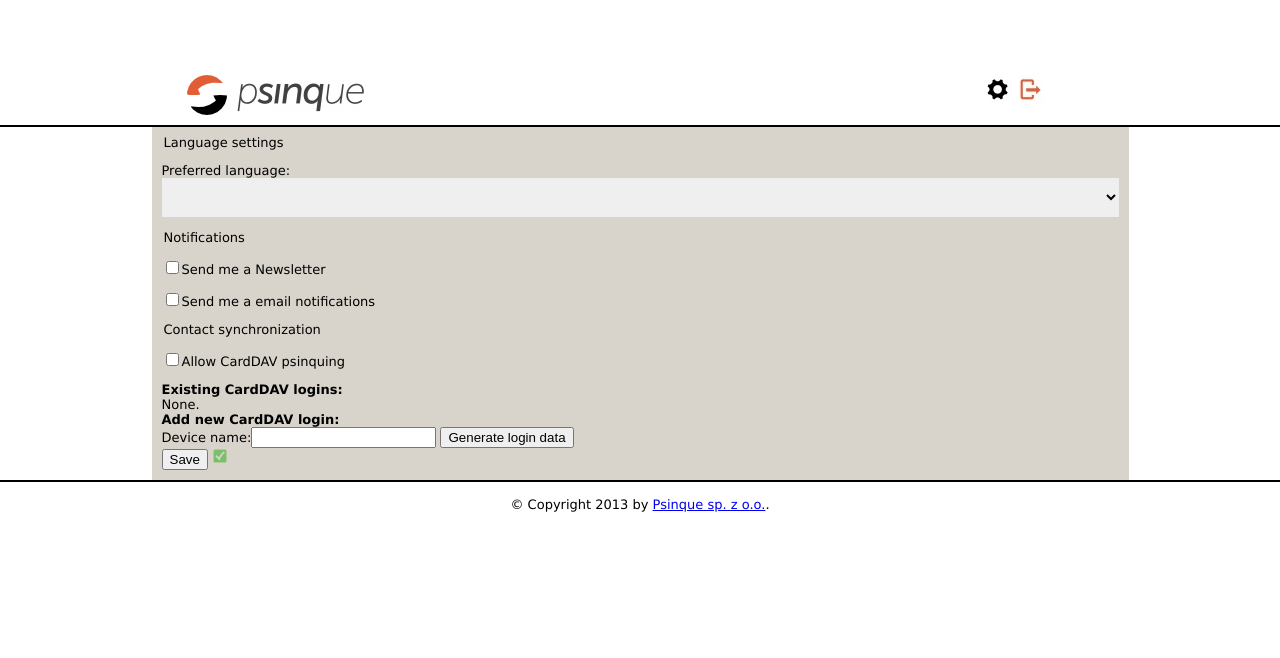
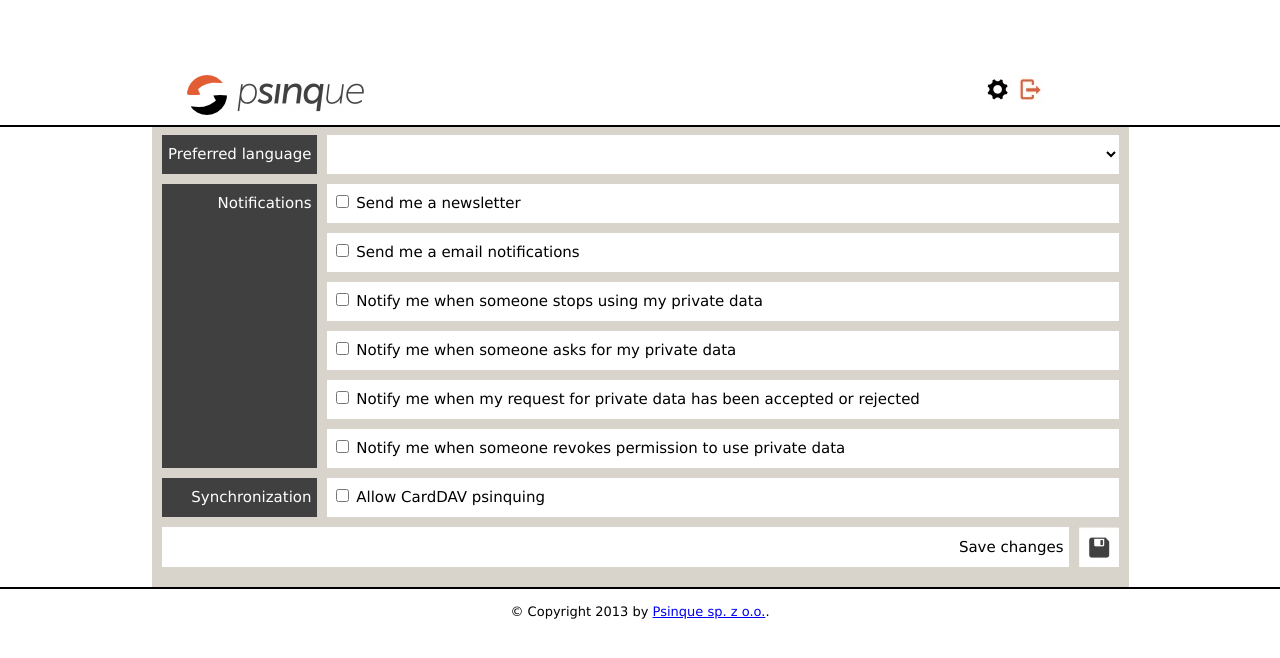
Before and after one commit to kradecki/psinque, a Python web app: template templates/settings_viewSettings.html in a window 1280 px wide. Shown: the top 658 px of the page. Run offline with Jinja, Linux system fonts and the light colour scheme; the template is opened without the code that fills it, so the values that code supplies are empty.

Commit message:
Rewrote settings page & bugfixes

```diff
--- a/Settings.py
+++ b/Settings.py
@@ -45,7 +45,9 @@ class Settings(MasterHandler):
 
             userSettings = self._getUserSettings()
 
-            carddavLogins = CardDAVLogin.all().ancestor(self.userProfile)
+            carddavLogins = CardDAVLogin.all(). \
+                                         ancestor(self.userProfile). \
+                                         fetch(1000)
 
             self.sendContent('templates/settings_viewSettings.html',
                             activeEntry = "",
--- a/javascripts/psinque.js
+++ b/javascripts/psinque.js
@@ -35,10 +35,26 @@ function stopLogoAnimation() {
     $("#animatedlogo").hide();
 }
 
-function removeElementNicely(element) {
+function markChangedFields(where) {
+    where.css("color", "#de5d35");
+}
+
+function unmarkChangedFields(where) {
+    where.find("input,select").css("color", "#000");
+}
+
+function removeElementWithEffects(element) {
   element.slideUp('fast', function() {
     element.remove();
   });
+}
+
+function hideElementWithEffects(element) {
+  element.slideUp('fast');
+}
+
+function showElementWithEffects(element) {
+  element.slideDown('fast');
 }
 
 $(document).ready(function() {
--- a/javascripts/settings_view.js
+++ b/javascripts/settings_view.js
@@ -1,58 +1,71 @@
 
 $(document).ready(function() {
 
+    if(!$("#synccarddav").is(':checked')) {
+        $("#carddavlogins").hide();
+    }
+
+    $("input,label").change(function() {
+        markChangedFields($(this));
+    });
+
     $("#synccarddav").click(function() {
-
         if($(this).is(':checked')) {
-            $("#carddavLogins").each(function() {
-                $(this).attr("diabled", "disabled");
-            });
+            console.log("checked");
+            showElementWithEffects($("#carddavlogins"));
         } else {
-            $("#carddavLogins").each(function() {
-                $(this).removeAttr("diabled");
-            });
+            console.log("unchecked");
+            hideElementWithEffects($("#carddavlogins"));
         }
 
     });
 
-    $("#generateCardDAV").click(function() {
+    $("#generatecarddav").click(function() {
 
-        $(".newCardDAVLogin").remove();
+        parent = $(this).parent().parent();
+        cardDAVName = $("#newcarddavname").val();
+        if(cardDAVName == "") {
+            window.alert("You need to name your device.");
+        } else {
+            executeAJAX("/settings/generatecarddavlogin?name=" + cardDAVName,
+                function(parsedJSON) {
+                    parent.find(".tableforminputs").append("</br>" +
+                        "<p>New CardDAV login:</br>Username: " +
+                        parsedJSON.username + "</br>Password: " +
+                        parsedJSON.password + "</p>");
+                });
+        }
 
-        cardDAVName = $("#newCardDAVName").val()
-
-        executeAJAX("/settings/generatecarddavlogin?name=" + cardDAVName,
-            function(parsedJSON) {
-                $("#carddavLogins").append("<p class='newCardDAVLogin'>New CardDAV login:</br>Username: " +
-                    parsedJSON.username + "</br>Password: " +
-                    parsedJSON.password + "</p>");
-            });
-
+        return false;
     });
 
-    $(".RemoveCardDAV").click(function() {
+    $(".removecarddav").click(function() {
 
-        cardDAVInfo = $(this).parent();
-        cardDAVKey = cardDAVInfo.find(".CardDAVkeys").val();
+        cardDAVInfo = $(this).parent().parent();
+        cardDAVKey = cardDAVInfo.find("td > label > .carddavkeys").val();
 
         executeAJAX("/settings/deletecarddav?key=" + cardDAVKey,
             function() {
-                cardDAVInfo.slideUp(function() {
-                    cardDAVInfo.remove();
-                });
+                labelCell = $("#carddavlogins > tbody > tr > .tableformlabels")
+                loginCount = parseInt(labelCell.attr('rowspan'));
+                labelCell.attr('rowspan', loginCount - 1);
+                removeElementWithEffects(cardDAVInfo);
             });
+
+        return false;
     });
 
-    $("#saveButton").click(function() {
+    $("#submitbutton").click(function() {
+        startLogoAnimation();
+        executeAJAX("/settings/updatesettings" +
+                "?emailnotifications=" + $("#emailnotifications").is(":checked") +
+                "&language=" + $("#language").val() +
+                "&synccarddav=" + $("#synccarddav").is(":checked") +
+                "&newsletter=" + $("#newsletter").is(":checked"),
+            function() {
+                stopLogoAnimation();
+            });
 
-        theWholeForm = $(this).parent();
-        executeAJAX("/settings/updatesettings" +
-            "?emailnotifications=" + $("#emailNotifications").is(":checked") +
-            "&language=" + $("#language").val() +
-            "&synccarddav=" + $("#syncCardDAV").is(":checked") +
-            "&newsletter=" + $("#newsletter").is(":checked"),
-            function() {
-                theWholeForm.find(".donemark").show();
-            });
+        return false;
     });
 });
--- a/stylesheets/psinque.css
+++ b/stylesheets/psinque.css
@@ -105,7 +105,12 @@ div#mycard {
     padding: 10px;
 }
 
-div#mycard table {
+div#tableform {
+    padding: 0;
+    margin: 0;
+}
+
+div#tableform table {
     width: 100%;
     padding: 0;
     height: 39px;
@@ -114,18 +119,18 @@ div#mycard table {
     margin: 0;
 }
 
-div#mycard tr {
+div#tableform tr {
     border-bottom: 10px solid #d8d4cb;
 }
 
-div#mycard td {
+div#tableform td {
     padding: 0;
     margin: 0;
 }
 
-div#mycard td.mycardlabels {
+div#tableform td.tableformlabels {
     vertical-align: text-top;
-    width: 140px;
+    width: 150px;
     padding-right: 5px;
     padding-top: 10px;
     background-color: #404040;
@@ -134,31 +139,32 @@ div#mycard td.mycardlabels {
     text-align: right;
 }
 
-div#mycard td.mycardinputs {
+div#tableform td.tableforminputs {
     padding-left: 10px;
 }
 
-div#mycard td.mycardbuttons {
+div#tableform td.tableformbuttons {
     text-align: right;
     padding-left: 10px;
     padding-right: 0px;
     width: 39px;
 }
 
-div#mycard td.mycardextras {
+div#tableform td.tableformextras {
     padding-left: 10px;
     padding-right: 0px;
     width: 120px;
 }
 
-div#mycard td.mycardbuttonlabels {
+div#tableform td.tableformbuttonlabels {
     text-align: right;
     padding-right: 5px;
     background-color: #fff;
     font-size: 15px;
 }
 
-div#mycard input[type=text],select {
+div#tableform input[type=text],select,label {
+    background-color: #fff;
     border: 0;
     font-size: 15px;
     width: 100%;
@@ -171,15 +177,21 @@ div#mycard input[type=text],select {
     padding-bottom: 0px;
 }
 
-div#mycard select {
+div#tableform label {
+    display: block;
+/*     vertical-align: middle; */
+    padding-top: 8px;
+}
+
+div#tableform select {
     background-color: #fff;
 }
 
-div#mycard a {
+div#tableform a {
     display: block;
 }
 
-div#mycard img {
+div#tableform img {
     display: block;
 }
 
--- a/templates/settings_viewSettings.html
+++ b/templates/settings_viewSettings.html
@@ -1,48 +1,138 @@
 {% extends "templates/masterTemplate.html" %}
 {% block title %}Settings{% endblock %}
 {% block javascripts %}
+    <script type="text/javascript" src="/javascripts/psinque.js"></script>
     <script type="text/javascript" src="/javascripts/settings_view.js"></script>
 {% endblock %}
 {% block content %}
-    <legend>Language settings</legend>
-    <p>
-    <label>Preferred language:</label>
+    <div id="tableform">
+    <span id="languagesettings">
+      <table>
+      <tbody>
+      <tr>
+        <td class="tableformlabels">Preferred language</td>
+        <td class="tableforminputs">
           <select id="language">
             {% for languageCode, languageName in availableLanguages.iteritems() %}
             <option {% if languageCode == userSettings.preferredLanguage %} selected {% endif %} value="{{ languageCode }}">{{ languageName }}</option>
             {% endfor %}
           </select>
-    </p>
-    <legend>Notifications</legend>
-    <p>
-    <input type="checkbox" id="newsletter" {% if userSettings.notifyNewsletter %}checked="checked"{% endif %}">Send me a Newsletter
-    </p>
-    <p>
-    <input type="checkbox" id="emailNotifications" {% if userSettings.notifyEmails %}checked="checked"{% endif %}">Send me a email notifications
-    </p>
-    <legend>Contact synchronization</legend>
+        </td>
+      </tr>
+      </tbody>
+      </table>
+    </span>
+    <span id="notificationsetting">
+      <table>
+      <tbody>
+      <tr>
+        <td rowspan="6" class="tableformlabels">Notifications</td>
+        <td class="tableforminputs">
+          <label>
+          <input type="checkbox" id="newsletter" {% if userSettings.notifyNewsletter %}checked="checked"{% endif %}"> Send me a newsletter
+          </label>
+        </td>
+      </tr>
+      <tr>
+        <td class="tableforminputs">
+          <label>
+          <input type="checkbox" id="emailnotifications" {% if userSettings.notifyEmails %}checked="checked"{% endif %}"> Send me a email notifications
+          </label>
+        </td>
+      </tr>
+      <tr>
+        <td class="tableforminputs">
+          <label>
+          <input type="checkbox" id="notifystops"> Notify me when someone stops using my private data
+          </label>
+        </td>
+      </tr>
+      <tr>
+        <td class="tableforminputs">
+          <label>
+          <input type="checkbox" id="notifyasks"> Notify me when someone asks for my private data
+          </label>
+        </td>
+      </tr>
+      <tr>
+        <td class="tableforminputs">
+          <label>
+          <input type="checkbox" id="notifyaccepts"> Notify me when my request for private data has been accepted or rejected
+          </label>
+        </td>
+      </tr>
+      <tr>
+        <td class="tableforminputs">
+          <label>
+          <input type="checkbox" id="notifyrevokes"> Notify me when someone revokes permission to use private data
+          </label>
+        </td>
+      </tr>
+      </tbody>
+      </table>
+    </span>
+    <span id="notificationsetting">
+      <table>
+      <tbody>
 <!--      <p>
     <input type="checkbox" name="syncgoogle" {% if syncWithGoogle %}checked="checked"{% endif %}">Psinque with my Google account
     </p>-->
-    <p>
-    <input type="checkbox" id="syncCardDAV" {% if userSettings.cardDAVenabled %}checked="checked"{% endif %}">Allow CardDAV psinquing
-    <br />
-    </p>
-    <span id="carddavLogins" {% if not cardDAVenabled %}disabled="disabled"{% endif %}>
-      <b>Existing CardDAV logins:</b><br/>
+      <tr>
+        <td rowspan="1" class="tableformlabels">Synchronization</td>
+        <td class="tableforminputs">
+          <label>
+          <input type="checkbox" id="synccarddav" {% if userSettings.cardDAVenabled %}checked="checked"{% endif %}"> Allow CardDAV psinquing
+          </label>
+        </td>
+      </tr>
+      </tbody>
+      </table>
+    </span>
+    <span id="carddavlogins" >
+      <table>
+      <tbody>
+      <tr>
+      <td rowspan="{{ carddavLogins|count + 1 }}" class="tableformlabels">CardDAV devices</td>
+      <td class="tableforminputs">
+        <input type="text" id="newcarddavname" value="" placeholder="Type a name for your device">
+      </td>
+      <td class="tableformbuttons">
+        <a href="" id="generatecarddav">
+          <img src="/images/squareicons/add.png" />
+        </a>
+      </td>
+      </tr>
       {% for login in carddavLogins %}
-        <p>{{ login.name }}
-          <input type="hidden" class="CardDAVkeys" value="{{ login.key() }}">
-          <input type="button" class="RemoveCardDAV" value="Remove" />
-        </p>
-      {% else %}
-      None.<br/>
+      <tr>
+      <td class="tableforminputs">
+        <label>
+        {{ login.name }}
+        <input type="hidden" class="carddavkeys" value="{{ login.key() }}">
+        </label>
+      </td>
+      <td class="tableformbuttons">
+        <a href="" class="removecarddav">
+          <img src="/images/squareicons/remove.png" />
+        </a>
+      </td>
+      </tr>
       {% endfor %}
-      <b>Add new CardDAV login:</b></br>
-      <label>Device name:</label><input type="text" id="newCardDAVName" />
-      <input type="button" id="generateCardDAV" value="Generate login data"/>
+      </tbody>
+      </table>
     </span>
-    </br>
-    <input type="submit" id="saveButton" value="Save" />
-    <span class="donemark"><img src="/images/donemark.png" /></span>
+    <span>
+      <table>
+      <tbody>
+      <tr>
+        <td class="tableformbuttonlabels">
+          Save changes
+        </td>
+        <td class="tableformbuttons">
+          <a href="" id="submitbutton"><img src="/images/squareicons/save.png" /></a>
+        </td>
+      </tr>
+      </tbody>
+      </table>
+    </span>
+    </div>
 {% endblock %}
```
Also changed, not shown: MyCard.py (+7 -0 lines), Notifications.py (+3 -6 lines), javascripts/myCard_view.js (+106 -134 lines), templates/myCard_view.html (+28 -24 lines). Lines whose indentation alone changed are shown as unchanged.
